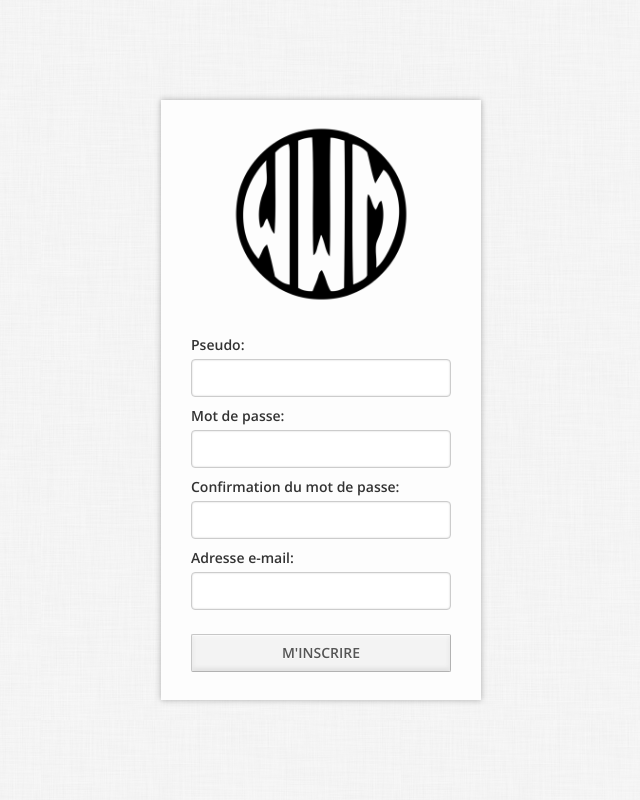
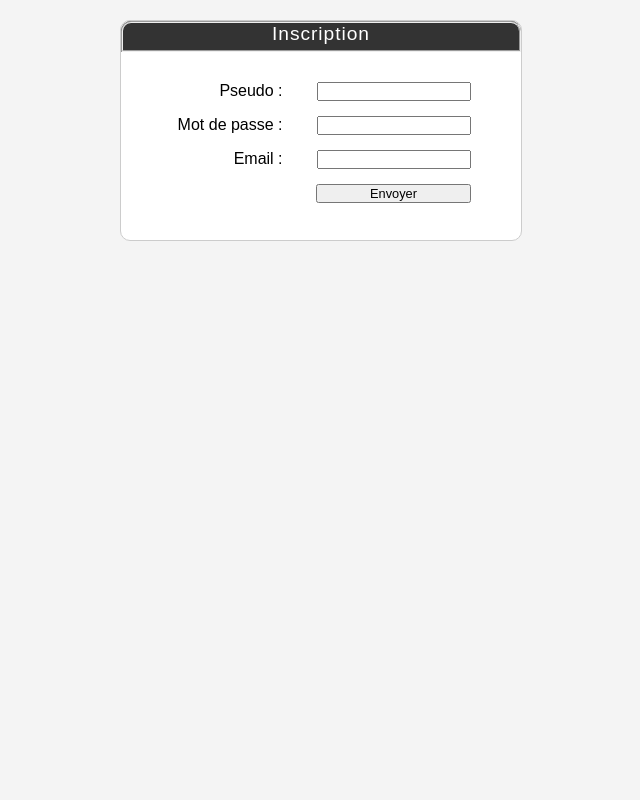
Before and after one commit to the5deadmen/calendrier, a PHP site: page /adduser.php in a window 1280 px wide. Shown: the whole page, without its empty margins (319-959 px from the left). Run offline with PHP 8.4, Linux system fonts and the light colour scheme.

Commit message:
Add files via upload

```diff
--- a/calendar/adduser.php
+++ b/calendar/adduser.php
@@ -1,53 +1,196 @@
 <?php
-if(!empty($_POST['pseudo']))
+/* Indique le bon format des entêtes (par défaut apache risque de les envoyer au standard ISO-8859-1)*/
+header('Content-type: text/html; charset=UTF-8');
+
+/* Initialisation de la variable du message de réponse*/
+$message = null;
+
+/* Récupération des variables issues du formulaire par la méthode post*/
+$pseudo = filter_input(INPUT_POST, 'pseudo');
+$pass = filter_input(INPUT_POST, 'pass');
+$mail = filter_input(INPUT_POST, 'mail');
+
+/* Si le formulaire est envoyé */
+if (isset($pseudo,$pass))
 {
-// D'abord, je me connecte à la base de données.
-mysql_connect("localhost:8888", "root", "root");
-mysql_select_db("eCalendar_French");
 
-// Je mets aussi certaines sécurités ici…
-$passe = mysql_real_escape_string(htmlspecialchars($_POST['passe']));
-$passe2 = mysql_real_escape_string(htmlspecialchars($_POST['passe2']));
-if($passe == $passe2)
+    /* Teste que les valeurs ne sont pas vides ou composées uniquement d'espaces  */
+    $pseudo = trim($pseudo) != '' ? $pseudo : null;
+    $pass = trim($pass) != '' ? $pass : null;
+
+
+
+    /* Si $pseudo et $pass différents de null */
+    if(isset($pseudo,$pass))
     {
-$pseudo = mysql_real_escape_string(htmlspecialchars($_POST['pseudo']));
-$email = mysql_real_escape_string(htmlspecialchars($_POST['email']));
-// Je vais crypter le mot de passe.
-$passe = sha1($passe);
+    /* Connexion au serveur : dans cet exemple, en local sur le serveur d'évaluation
+    A MODIFIER avec vos valeurs */
+    $hostname = "localhost";
+    $database = "ecalendar";
+    $username = "root";
+    $password = "root";
 
-mysql_query("INSERT INTO validation VALUES('', '$pseudo', '$passe', '$email')");
+    /* Configuration des options de connexion */
+
+    /* Désactive l'éumlateur de requêtes préparées (hautement recommandé)  */
+    $pdo_options[PDO::ATTR_EMULATE_PREPARES] = false;
+
+    /* Active le mode exception */
+    $pdo_options[PDO::ATTR_ERRMODE] = PDO::ERRMODE_EXCEPTION;
+
+    /* Indique le charset */
+    $pdo_options[PDO::MYSQL_ATTR_INIT_COMMAND] = "SET NAMES utf8";
+
+    /* Connexion */
+    try
+    {
+      $connect = new PDO('mysql:host='.$hostname.';dbname='.$database, $username, $password, $pdo_options);
+    }
+    catch (PDOException $e)
+    {
+      exit('problème de connexion à la base');
     }
 
-else
+
+    /* Requête pour compter le nombre d'enregistrements répondant à la clause : champ du pseudo de la table = pseudo posté dans le formulaire */
+    $requete = "SELECT count(*) FROM membres WHERE pseudo = ?";
+
+    try
     {
-echo 'Les deux mots de passe que vous avez rentrés ne correspondent pas…';
+      /* préparation de la requête*/
+      $req_prep = $connect->prepare($requete);
+
+      /* Exécution de la requête en passant la position du marqueur et sa variable associée dans un tableau*/
+      $req_prep->execute(array(0=>$pseudo));
+
+      /* Récupération du résultat */
+      $resultat = $req_prep->fetchColumn();
+
+      if ($resultat == 0)
+      /* Résultat du comptage = 0 pour ce pseudo, on peut donc l'enregistrer */
+      {
+        /* Pour enregistrer la date actuelle (date/heure/minutes/secondes) on peut utiliser directement la fonction mysql : NOW()*/
+        $insertion = "INSERT INTO membres(pseudo,pass,date_enregistrement,mail) VALUES(:nom, :password, NOW(), :mail)";
+
+        /* préparation de l'insertion */
+        $insert_prep = $connect->prepare($insertion);
+
+        /* Exécution de la requête en passant les marqueurs et leur variables associées dans un tableau*/
+        $inser_exec = $insert_prep->execute(array(':nom'=>$pseudo,':password'=>$pass,':mail'=>$mail));
+
+        /* Si l'insertion s'est faite correctement...*/
+        if ($inser_exec === true)
+        {
+          /* Démarre une session si aucune n'est déjà existante et enregistre le pseudo dans la variable de session $_SESSION['login'] qui donne au visiteur la possibilité de se connecter.  */
+          if (!session_id()) session_start();
+          $_SESSION['login'] = $pseudo;
+
+          /* A MODIFIER Remplacer le '#' par l'adresse de votre page de destination, sinon ce lien indique la page actuelle.*/
+          $message = 'Votre inscription est enregistrée.';
+          /*ou redirection vers une page en cas de succès ex : menu.php*/
+          /*header("Location: menu.php");
+            exit();  */
         }
       }
-?><!DOCTYPE html>
+      else
+      {   /* Le pseudo est déjà utilisé */
+        $message = 'Ce pseudo est déjà utilisé, changez-le.';
+      }
+    }
+    catch (PDOException $e)
+    {
+      $message = 'Problème dans la requête d\'insertion';
+    }
+  }
+  else
+  {    /* Au moins un des deux champs "pseudo" ou "mot de passe" n'a pas été rempli*/
+    $message = 'Les champs Pseudo et Mot de passe doivent être remplis.';
+  }
+}
+?><!doctype html>
 <html lang="fr">
 <head>
-        <title>eCalendar - S'identifier</title>
-        <meta name="viewport" content="width=device-width, initial-scale=1.0">
-        <meta charset="utf-8">
-        <!-- Bootstrap style -->
-            <link href="../calendar/css/bootstrap.min.css" rel="stylesheet" media="screen">
-        <!-- Main style -->
-            <link rel="StyleSheet" href="../calendar/css/main_box.css" type="text/css" />
+<meta http-equiv="Content-Type" content="text/html; charset=UTF-8" />
+<title>Formulaire d'inscription - tutoriel PHP France</title>
+
+<style type="text/css">
+<!--
+body, p, h1,form, input, fieldset
+{
+  margin:0;
+  padding:0;
+}
+
+body
+{
+  background-color: #F4F4F4;
+}
+
+#inscription
+{
+  width:400px;
+  background:#FFFFFF;
+  margin:20px auto;
+  font-family: Arial, Helvetica, sans-serif;
+  font-size:1em;
+  border:1px solid #ccc;
+  border-radius:10px;
+}
+
+#inscription fieldset
+{
+  text-align:center;
+  font-size:1.2em;
+  background:#333333;
+  padding-bottom:5px;
+  margin-bottom:15px;
+  color:#FFFFFF;
+  letter-spacing:0.05em;
+  border-top-left-radius:10px;
+  border-top-right-radius:10px;
+}
+
+#inscription p
+{
+  padding-top:15px;
+  padding-right:50px;
+  text-align:right;
+}
+
+#inscription input
+{
+  margin-left:30px;
+  width:150px;
+}
+
+#inscription #valider
+{
+  width:155px;
+  font-size:0.8em;
+}
+
+#inscription #message
+{
+  height:27px;
+  color:#F00;
+  font-size:0.8em;
+  font-weight:bold;
+  text-align:center;
+  padding:10px 0 0 0;
+}
+-->
+</style>
 </head>
 <body>
-		 <div class="container">
-          	<div class="box">
-<section id="enter">
-<br>
-	<img class="center-block logo wow bounceIn" src="../calendar/img/logo.png" width="190px" height="190px" alt="logo">
-<form method="POST">
-<label>Pseudo: <input type="text" name="pseudo"/></label><br/>
-<label>Mot de passe: <input type="password" name="passe"/></label><br/>
-<label>Confirmation du mot de passe: <input type="password" name="passe2"/></label><br/>
-<label>Adresse e-mail: <input type="text" name="email"/></label><br/>
-<input type="submit" value="M'inscrire"/>
+<div id = "inscription">
+    <form action = "#" method = "post">
+    <fieldset>Inscription</fieldset>
+    <p><label for = "pseudo">Pseudo : </label><input type = "text" name = "pseudo" id = "pseudo" /></p>
+    <p><label for = "pass">Mot de passe : </label><input type = "password" name = "pass" id = "pass" /></p>
+		 <p><label for = "mail">Email : </label><input type = "text" name = "mail" id = "mail" /></p>
+    <p><input type = "submit" value = "Envoyer" id = "valider" /></p>
     </form>
-</section></div>
+    <p id = "message"><?= $message?:'' ?></p>
 </div>
 </body>
 </html>
```
Lines whose indentation alone changed are shown as unchanged.
